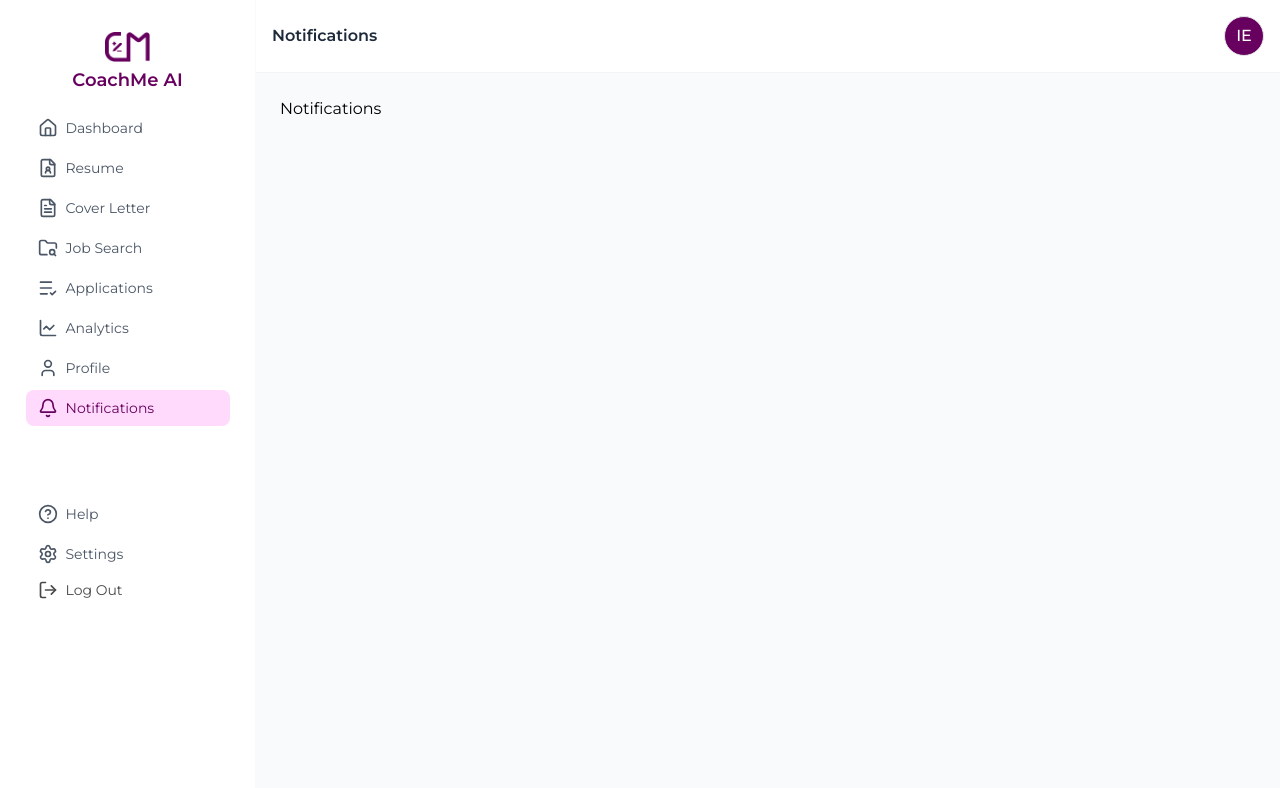
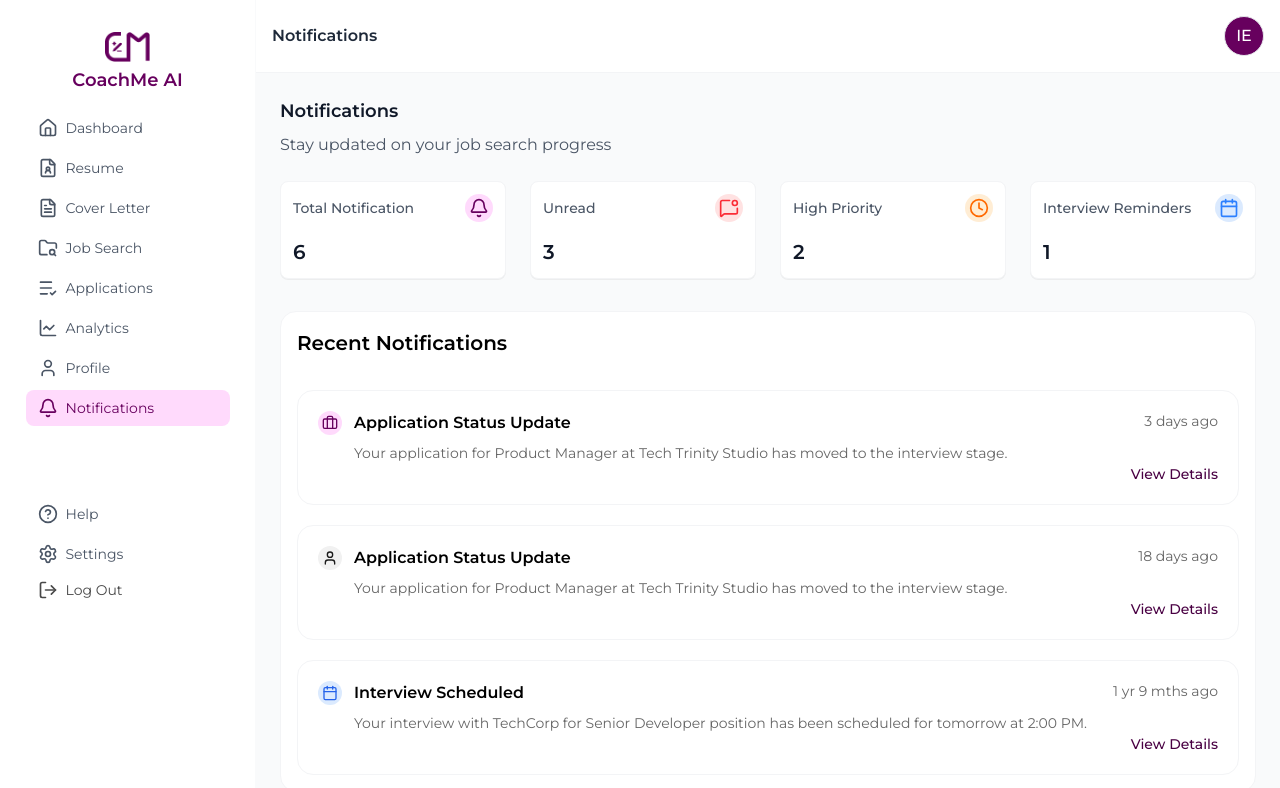
Before and after one commit to TheSkillGarage/coachme_ai, a React (Vite) app: page /user/notifications in a window 1280 px wide. Shown: the top 788 px of the page. Built offline with nearby package versions, Linux system fonts and the light colour scheme; sample sign-in values are in the browser's storage.

Commit message:
add notifictaions page

```diff
--- a/src/components/topcard/index.tsx
+++ b/src/components/topcard/index.tsx
@@ -9,7 +9,8 @@ interface TopCardProps {
   iconBg?: string; // 👈 customizable background color for the icon
   actionText?: string;
   onActionClick?: () => void;
-    cardProps?: Partial<React.ComponentProps<typeof Card>>
+  isClickable?: boolean;
+  cardProps?: Partial<React.ComponentProps<typeof Card>>;
 }
 
 export const TopCard: React.FC<TopCardProps> = ({
@@ -19,10 +20,14 @@ export const TopCard: React.FC<TopCardProps> = ({
   iconBg = "bg-primary-100", // 👈 default color
   actionText = "Get Started",
   onActionClick,
+  isClickable = true,
   cardProps,
 }) => {
   return (
-        <Card {...cardProps} className="p-4 flex flex-col justify-between h-full rounded-xl border border-gray-100 shadow-sm bg-white select-none">
+    <Card
+      {...cardProps}
+      className="p-4 flex flex-col justify-between h-full rounded-xl border border-gray-100 shadow-sm bg-white select-none flex-1"
+    >
       <div className="flex justify-between items-start mb-3">
         <div>
           <h3 className="font-semibold text-gray-900 text-sm md:text-base">
@@ -37,7 +42,7 @@ export const TopCard: React.FC<TopCardProps> = ({
           </div>
         )}
       </div>
-
+      {isClickable && (
         <button
           onClick={onActionClick}
           className="text-primary-700 font-medium text-sm flex items-center gap-1 hover:underline cursor-pointer"
@@ -45,6 +50,7 @@ export const TopCard: React.FC<TopCardProps> = ({
           {actionText}
           <ArrowRight className="w-4 h-4" />
         </button>
+      )}
     </Card>
   );
 };
--- a/src/data/index.ts
+++ b/src/data/index.ts
@@ -1,4 +1,4 @@
-import  type { Job } from "../types";
+import  type { Job, Notification } from "../types";
 
 export const mockJobs: Job[] = [
     {
@@ -144,3 +144,48 @@ export const mockJobs: Job[] = [
       experienceLevel: "Senior Level",
     },
   ];
+
+ export const activityItems: Notification[] = [
+    {
+        title: 'Interview Scheduled',
+        description:
+            'Your interview with TechCorp for Senior Developer position has been scheduled for tomorrow at 2:00 PM.',
+        date: 'Monday, January 15, 2024',
+        itemType: 'interview',
+        itemDetails: {
+            position: 'Senior React Developer',
+            companyName: 'TechCorp Inc',
+            location: 'San Francisco, CA',
+            date: 'Monday, January 15, 2025 ',
+            time: '11:30 AM',
+        },
+    },
+    {
+        title: 'Application Status Update',
+        description:
+            'Your application for Product Manager at Tech Trinity Studio has moved to the interview stage.',
+        date: '2025-10-24T14:00:00Z',
+        itemType: 'application',
+        itemDetails: {
+            position: 'Senior React Developer',
+            companyName: 'TechCorp Inc',
+            location: 'San Francisco, CA',
+            date: '2025-10-20T14:00:00Z',
+            time: '02:00 PM',
+        },
+    },
+    {
+        title: 'Application Status Update',
+        description:
+            'Your application for Product Manager at Tech Trinity Studio has moved to the interview stage.',
+        date: 'Friday, October 10, 2025',
+        itemType: 'profile',
+        itemDetails: {
+            position: 'Senior React Developer',
+            companyName: 'TechCorp Inc',
+            location: 'San Francisco, CA',
+            date: 'Friday, October 10, 2025',
+            time: '11:30 AM',
+        },
+    },
+];
--- a/src/pages/dashboard/index.tsx
+++ b/src/pages/dashboard/index.tsx
@@ -8,61 +8,16 @@ import { TopCard } from '../../components/topcard';
 import Button from '../../components/ui/button/button';
 import { SwitchAI } from '../../components/switchai';
 import { NotificationCard } from '../../components/notification';
-import type { Notification } from '../../components/notification';
+import { activityItems } from '../../data';
 
 const tags: HelmetProps = {
     pageTitle: 'User Dashboard',
     description: '',
 };
 
-const activityItems: Notification[] = [
-    {
-        title: 'Interview Scheduled',
-        description:
-            'Your interview with TechCorp for Senior Developer position has been scheduled for tomorrow at 2:00 PM.',
-        date: 'Monday, January 15, 2024',
-        itemType: 'interview',
-        itemDetails: {
-            position: 'Senior React Developer',
-            companyName: 'TechCorp Inc',
-            location: 'San Francisco, CA',
-            date: 'Monday, January 15, 2025 ',
-            time: '11:30 AM',
-        },
-    },
-    {
-        title: 'Application Status Update',
-        description:
-            'Your application for Product Manager at Tech Trinity Studio has moved to the interview stage.',
-        date: '2025-10-24T14:00:00Z',
-        itemType: 'application',
-        itemDetails: {
-            position: 'Senior React Developer',
-            companyName: 'TechCorp Inc',
-            location: 'San Francisco, CA',
-            date: '2025-10-20T14:00:00Z',
-            time: '02:00 PM',
-        },
-    },
-    {
-        title: 'Application Status Update',
-        description:
-            'Your application for Product Manager at Tech Trinity Studio has moved to the interview stage.',
-        date: 'Friday, October 10, 2025',
-        itemType: 'profile',
-        itemDetails: {
-            position: 'Senior React Developer',
-            companyName: 'TechCorp Inc',
-            location: 'San Francisco, CA',
-            date: 'Friday, October 10, 2025',
-            time: '11:30 AM',
-        },
-    },
-];
-
 export default function Main() {
     const navigate = useNavigate();
-    const isResentActivity = false; // temporal variable for changing view
+    const isResentActivity = true; // temporal variable for changing view
 
     return (
         <HelmetLayout {...tags}>
--- a/src/pages/notifications/index.tsx
+++ b/src/pages/notifications/index.tsx
@@ -1,14 +1,115 @@
+import { Bell, MessageSquareDot, Clock, Calendar } from "lucide-react";
+import { useNavigate } from "react-router-dom";
+import HelmetLayout, { type HelmetProps } from "../../layouts/helmetlayout";
+import { Card } from "../../components/ui/card";
+import Button from "../../components/ui/button/button";
+import { NotificationCard } from "../../components/notification";
+import { activityItems } from "../../data";
+import type { StatCard } from "../../types";
+import imgDashboardTracker from "../../assets/dashboardTracker.png";
 
-import HelmetLayout, { type HelmetProps } from '../../layouts/helmetlayout';
-export default function Main() {
-    const tags: HelmetProps = {
-        pageTitle: 'Notifications',
-        description: ""
-    }
-    return (
-        <HelmetLayout {...tags}>
-            <div className=''>Notifications
+const tags: HelmetProps = {
+  pageTitle: "Notifications",
+  description: "",
+};
+
+const stats: StatCard[] = [
+  {
+    label: "Total Notification",
+    value: 6,
+    icon: <Bell className="w-5 h-5" />,
+    color: "text-primary-500",
+    bgColor: "bg-purple-500",
+  },
+  {
+    label: "Unread",
+    value: 3,
+    icon: <MessageSquareDot className="w-5 h-5" />,
+    color: "text-red-500",
+    bgColor: "bg-red-100",
+  },
+  {
+    label: "High Priority",
+    value: 2,
+    icon: <Clock className="w-5 h-5" />,
+    color: "text-orange-500",
+    bgColor: "bg-orange-100",
+  },
+  {
+    label: "Interview Reminders",
+    value: 1,
+    icon: <Calendar className="w-5 h-5" />,
+    color: "text-blue-500",
+    bgColor: "bg-blue-100",
+  },
+];
+
+export default function Notifications() {
+  const navigate = useNavigate();
+  const isResentActivity = true;
+  return (
+    <HelmetLayout {...tags}>
+      <div className="">
+      <div className="mb-6">
+          <h1 className="text-xl sm:text-lg font-semibold text-gray-900 mb-2">Notifications</h1>
+          <p className="text-gray-600 text-base">Stay updated on your job search progress</p>
+        </div>
+          <div className="mb-8">
+            <div className="grid grid-cols-1 sm:grid-cols-2 xl:grid-cols-4 gap-4 sm:gap-6">
+              {stats.map((stat) => (
+                <div
+                  key={stat.label}
+                  className="bg-white rounded-lg p-3 shadow-2xs border border-gray-100"
+                >
+                  <div className="flex items-center justify-between mb-4">
+                    <h3 className="text-gray-600 text-sm font-medium">
+                      {stat.label}
+                    </h3>
+                    <div className={`${stat.color} ${stat.bgColor} p-1 rounded-full`}>{stat.icon}</div>
+                  </div>
+                  <p className="text-2xl sm:text-xl font-semibold text-gray-900">
+                    {stat.value}
+                  </p>
+                </div>
+              ))}
             </div>
-        </HelmetLayout>
-    )
+          </div>
+
+        <div>
+          <Card hoverable={false} shadow="none">
+            <p className="font-semibold text-[20px] mb-8">Recent Notifications</p>
+            {isResentActivity ? (
+              <div className="flex flex-col gap-5">
+                {activityItems
+                  .sort(
+                    (a, b) =>
+                      new Date(b.date).getTime() - new Date(a.date).getTime()
+                  )
+                  .map((activityItem) => (
+                    <NotificationCard notification={activityItem} />
+                  ))}
+              </div>
+            ) : (
+              <div className="flex flex-col items-center justify-center pb-0 md:pb-[33px]">
+                <img
+                  src={imgDashboardTracker}
+                  className="w-[80px] h-[80px] bg-red text-grey-100 md-0 mb-[20px]"
+                  alt="Coach Me AI dashboard"
+                />
+                <p className="font-semibold text-2xl mb-2">
+                  No recent activity
+                </p>
+                <p className="font-normal text-[16px] mb-8 text-grey-400">
+                  Start applying to jobs to see your activity here
+                </p>
+                <Button className="p-4" onClick={() => navigate("/user/jobs")}>
+                  Start Job Search
+                </Button>
+              </div>
+            )}
+          </Card>
+        </div>
+      </div>
+    </HelmetLayout>
+  );
 }
```
Also changed, not shown: src/types/index.ts (+26 -0 lines). Lines whose indentation alone changed are shown as unchanged.
